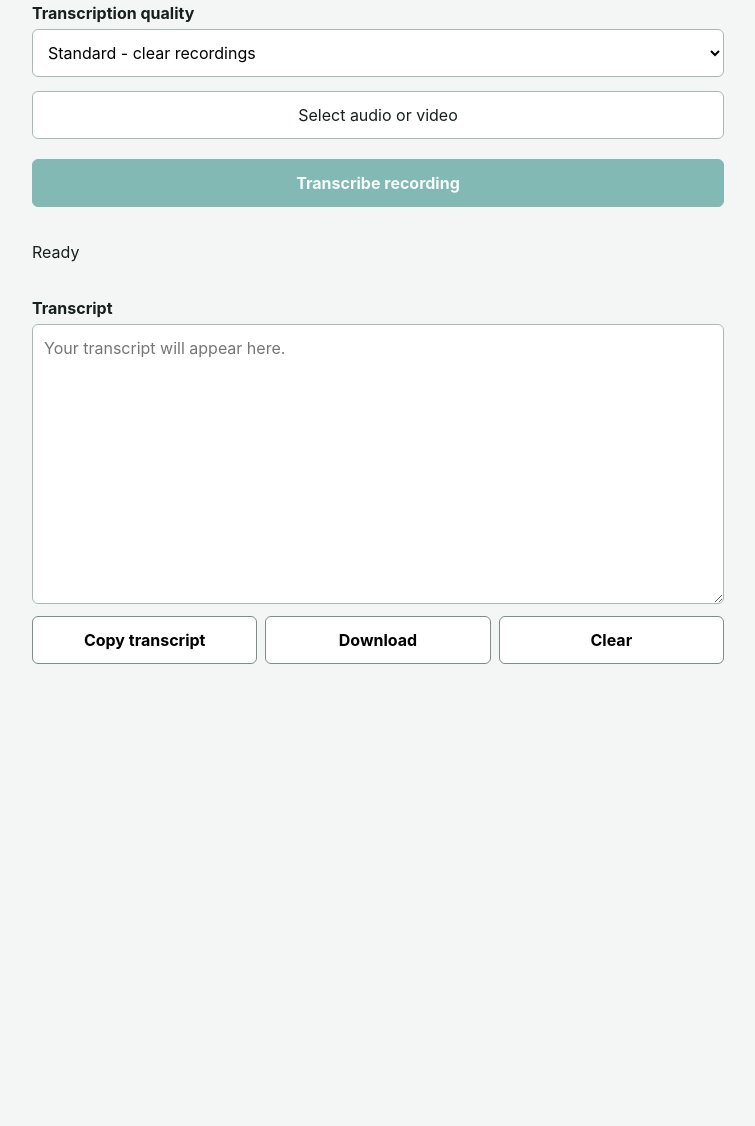
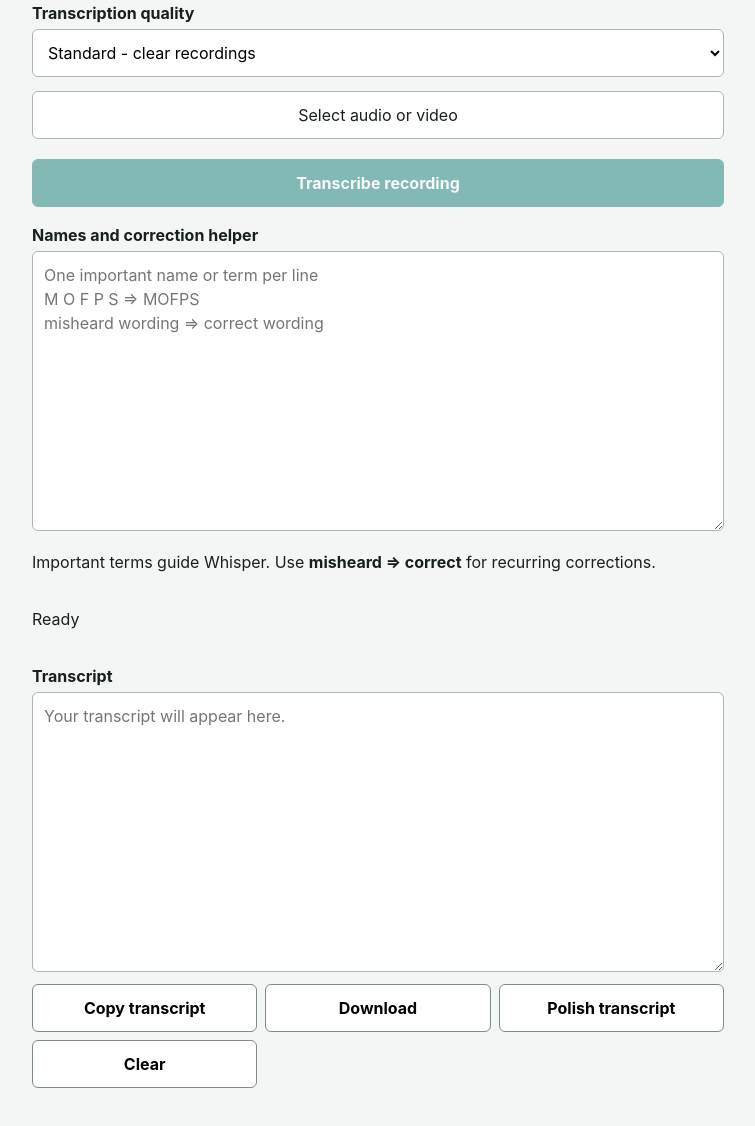
Before and after one commit to Cruelhelp/mofps-transcribe, a plain HTML site: page static/index.html in a window 1280 px wide. Shown: the part 192-1318 px from the top of the page, without its empty margins (262-1017 px from the left). Before the commit the page ends 914 px from the top, so only its background shows below. Drawn offline with Linux system fonts and the light colour scheme.

Commit message:
Add transcript correctness helper: static/index.html

```diff
--- a/static/index.html
+++ b/static/index.html
@@ -33,6 +33,12 @@
       <button id="upload-transcribe" class="primary" disabled>Transcribe recording</button>
     </section>
 
+    <section class="helper-settings">
+      <label for="glossary">Names and correction helper</label>
+      <textarea id="glossary" placeholder="One important name or term per line&#10;M O F P S => MOFPS&#10;misheard wording => correct wording"></textarea>
+      <p class="helper">Important terms guide Whisper. Use <strong>misheard =&gt; correct</strong> for recurring corrections.</p>
+    </section>
+
     <section id="live-panel" hidden>
       <label for="live-quality">Live quality</label>
       <select id="live-quality">
@@ -66,6 +72,7 @@
       <div class="actions">
         <button id="copy">Copy transcript</button>
         <button id="download">Download</button>
+        <button id="refine">Polish transcript</button>
         <button id="clear">Clear</button>
       </div>
     </section>
```
